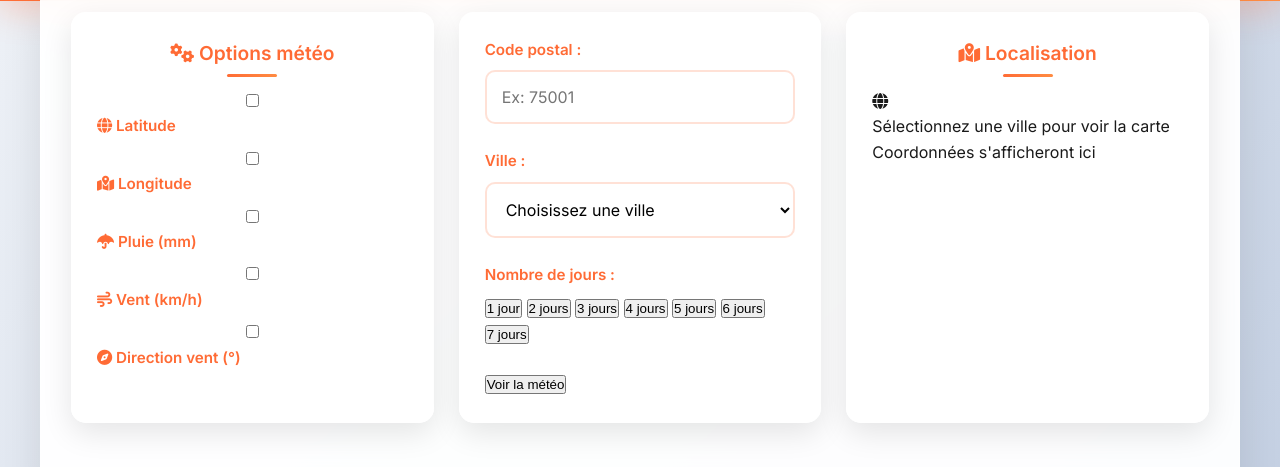
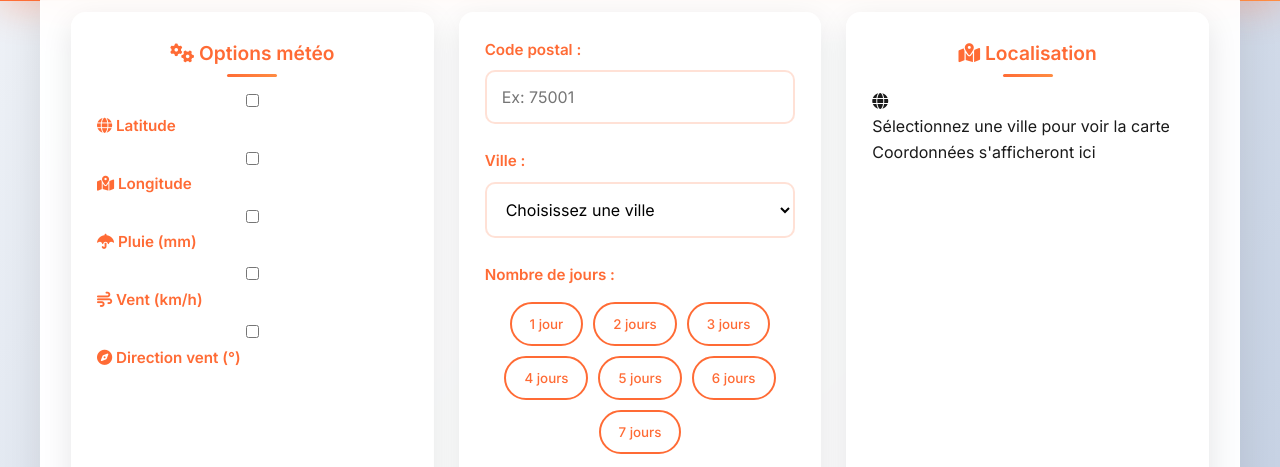
Before and after one commit to DrakyFR/instant-weather-v2, a plain HTML site: page index.html in a window 1280 px wide. Shown: the part 333-800 px from the top of the page. Drawn offline with nearby package versions, Linux system fonts and the light colour scheme.

Commit message:
5 commit

```diff
--- a/index.html
+++ b/index.html
@@ -10,7 +10,7 @@
     <script src="https://kit.fontawesome.com/8c6e91eb25.js" crossorigin="anonymous"></script>
 </head>
 <body>
-    <div id="loader-initial" class="loader-initial">
+    <div id="loader-initial" class="loader-initial">  <!--Loader début de page-->
         <div class="planet-loader">
             <div style="position: relative;">
                 <div class="stars">
--- a/style.css
+++ b/style.css
@@ -234,6 +234,30 @@ input:focus, select:focus {
     box-shadow: 0 0 0 3px rgba(255, 107, 53, 0.2);
     background: rgba(255, 255, 255, 0.95);
     transform: translateY(-2px);
+}
+
+/* Sélecteur de jours */
+.selecteur-jours {
+    display: flex;
+    gap: 10px;
+    flex-wrap: wrap;
+    margin-top: 15px;
+    justify-content: center;
+}
+
+.bouton-jour {
+    padding: 12px 18px;
+    border: 2px solid var(--orange);
+    background: rgba(255, 255, 255, 0.9);
+    color: var(--orange);
+    border-radius: 25px;
+    cursor: pointer;
+    transition: all 0.3s ease;
+    font-weight: 500;
+    font-family: 'Inter', sans-serif;
+    backdrop-filter: blur(10px);
+    position: relative;
+    overflow: hidden;
 }
 
 
```
